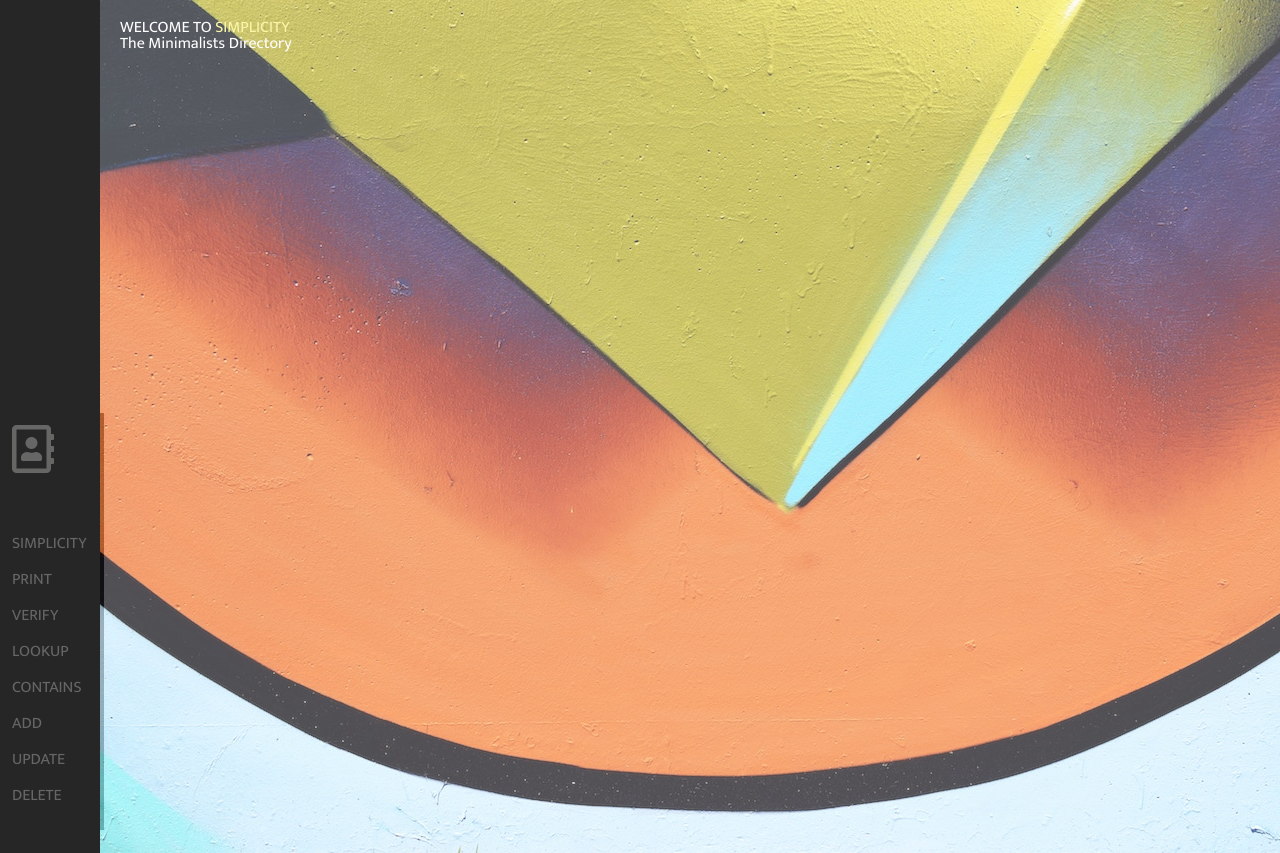
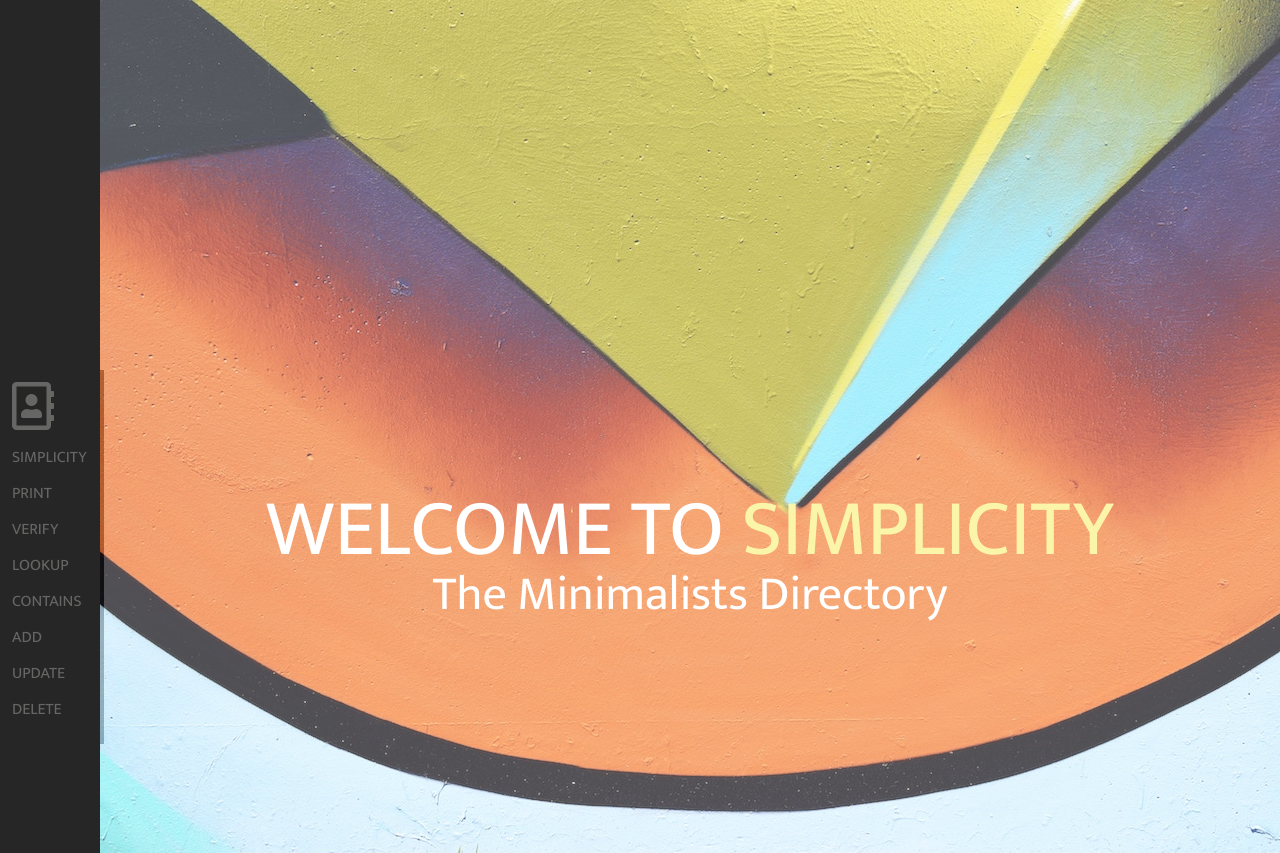
Before and after one commit to thblaha/welcome-to-simplicity, a plain HTML site: page index.html in a window 1280 px wide. Shown: the top 853 px of the page. Drawn offline with Linux system fonts and the light colour scheme.

Commit message:
css halfway

```diff
--- a/app.js
+++ b/app.js
@@ -149,8 +149,7 @@ const renderPrintRoute = function () {
 const renderSimplicityRoute = function () {
   const content = $('#content');
   content.empty();
-  content.append(`<div id="welcome">WELCOME TO <span class="selected">SIMPLICITY</span></div>`);
-  content.append(`<div id="minimalist">The Minimalists Directory</div>`);
+  content.append(`<div class="center"><div id="welcome">WELCOME TO <span class="selected">SIMPLICITY</span></div><div id="minimalist">The Minimalists Directory</div></div>`);
 }
 
 $('#print-route').on('click', renderPrintRoute);
--- a/style.css
+++ b/style.css
@@ -1,4 +1,3 @@
-
 body {
     height: 100vh;
     font-family: 'Mukta', sans-serif;
@@ -17,57 +16,75 @@ body {
         "sidebar content";
 }
 
+#content {
+    height: 100%;
+}
+
 section {
-    background-image: linear-gradient rgba(155,0,0,.45), rgba(155,0,0, .45);
-    background-image:url("bckg.jpg");
+    background-image: linear-gradient rgba(155, 0, 0, .45), rgba(155, 0, 0, .45);
+    background-image: url("bckg.jpg");
     background-repeat: no-repeat;
-    opacity: .70;;
+    opacity: .70;
     grid-area: content;
     color: #fff;
     padding: 20px;
+
+}
+
+.selected {
+    color: rgb(248, 242, 133);
+}
+
+.center {
     display: flex;
-    /* justify-content: left center; */
+    justify-content: center;
+    align-items: center;
+    font-size: 5em;
+    flex-direction: column;
+    height: 100%;
 }
-.selected {
-    color: rgb(248,242,133);
+
+#minimalist {
+    font-size: 3rem;
 }
 
 .far {
-    margin: 5px;
-    padding: 5px;
-    padding-bottom: 1em;
-    line-height: 1em;
-    font-size:3em;
+    margin: 10px;
+    font-size: 3em;
 
 }
-.header{
+
+.header {
     color: #fff;
     font-size: 10em;
     padding: 25%;
 }
+
 nav {
-    background-color:rgb(38,38,38);;
-    color: rgb(102,102,101);
+    background-color: rgb(38, 38, 38);
+    ;
+    color: rgb(102, 102, 101);
     width: 100px;
     height: 100%;
     text-align: left;
     padding: 2px;
 }
+
 .nav-item {
     padding-bottom: 10px;
     margin: 10px;
 }
 
 .sidebar {
-    background-color:rgb(38,38,38);
+    background-color: rgb(38, 38, 38);
     grid-area: sidebar;
     display: grid;
     grid-template-rows: 1fr 1fr 1fr;
-   }
+}
 
 button {
     border: none;
-    background-color:inherit;
+    background-color: inherit;
     color: white;
 }
 
```
